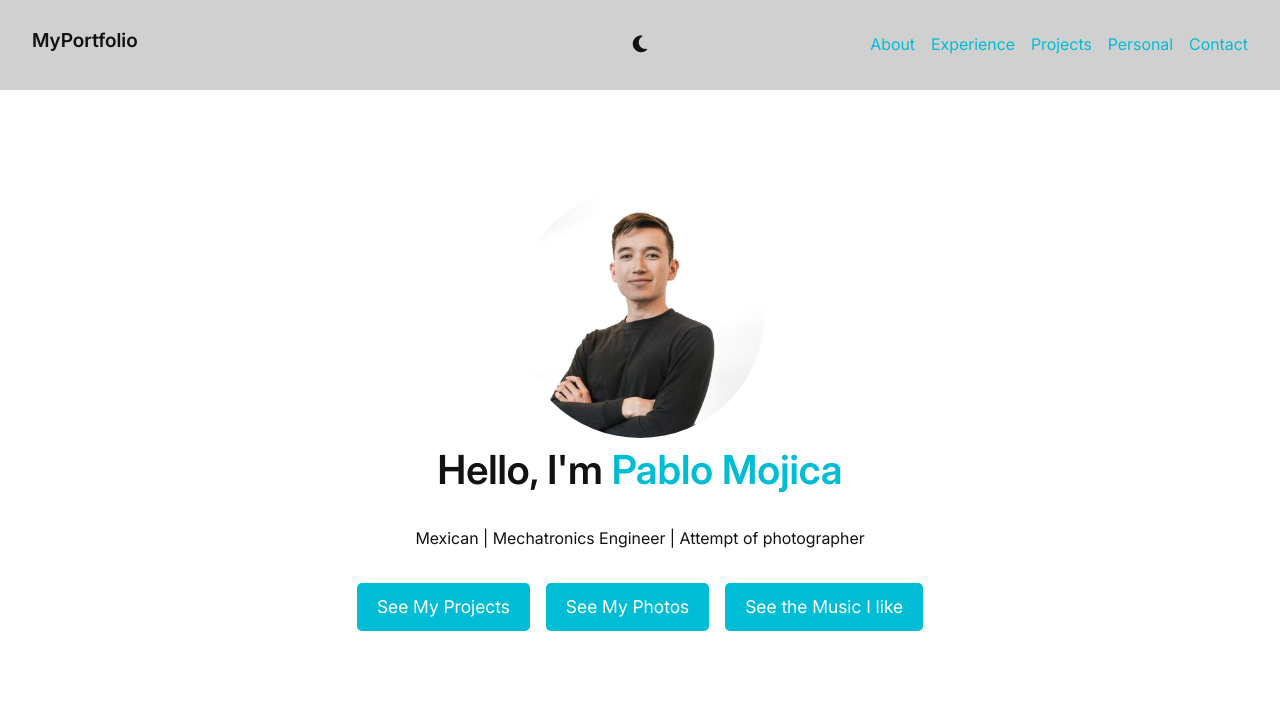
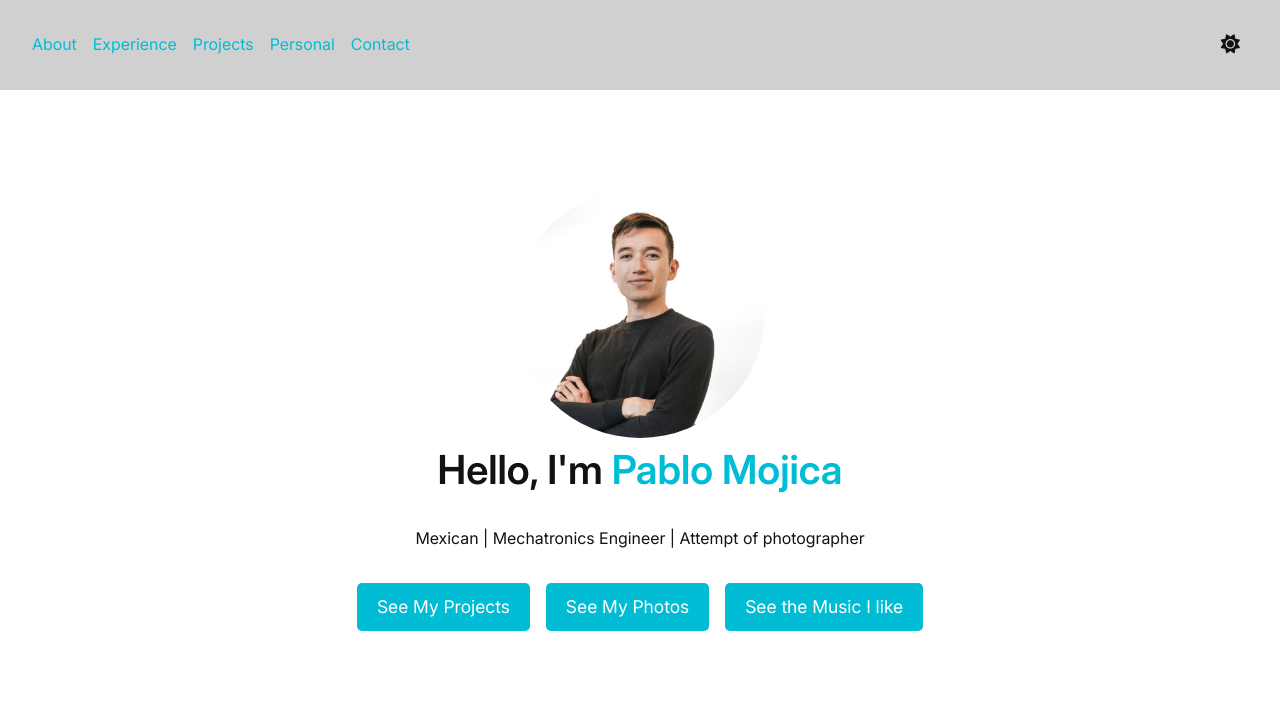
Before and after one commit to pabl0235/pabl0235, a plain HTML site: page index.html in a window 1280 px wide. Shown: the top 727 px of the page. Drawn offline with Linux system fonts and the light colour scheme.

Commit message:
Refactoring nav bar

```diff
--- a/index.html
+++ b/index.html
@@ -13,10 +13,6 @@
 <body>
   <!-- Navigation -->
     <nav class="navbar">
-      <h1 class="logo">MyPortfolio</h1>
-      <button id="theme-toggle" aria-label="Toggle dark/light mode">
-        <i class="fas fa-moon"></i>
-      </button>
       <!-- Menu Button (visible on mobile only) -->
       <button class="menu-btn" aria-label="Toggle Menu">
         <i class="fas fa-bars"></i>
@@ -28,6 +24,9 @@
         <li><a href="#personal">Personal</a></li>
         <li><a href="#contact">Contact</a></li>
       </ul>
+      <button id="theme-toggle" aria-label="Toggle dark/light mode">
+        <i class="fas fa-sun"></i>
+      </button>
     </nav>
 
 
--- a/script.js
+++ b/script.js
@@ -49,10 +49,10 @@ if (menuBtn && navLinks) {
     // Default to system preference
     if (window.matchMedia('(prefers-color-scheme: dark)').matches) {
       root.setAttribute('data-theme', 'dark');
+      toggleBtn.innerHTML = '<i class="fas fa-sun"></i>';
     }
   }
 
-  // Toggle theme
   toggleBtn.addEventListener('click', () => {
     const current = root.getAttribute('data-theme');
     const newTheme = current === 'dark' ? 'light' : 'dark';
--- a/style.css
+++ b/style.css
@@ -94,9 +94,9 @@ a:hover {
 
 /* Navbar */
 .navbar {
-  display: grid;
-  grid-template-columns: 1fr auto 1fr; /* left | center | right */
+  display: flex;
   align-items: center;
+  justify-content: space-between;
   padding: var(--spacing-md) var(--spacing-lg);
   background: var(--bg-secondary);
   position: sticky;
@@ -106,27 +106,41 @@ a:hover {
   transform: translateY(0);           /* Initial state: visible */
 }
 
-/* New CSS class for the hidden state */
+/* Mobile nav: hide links by default */
+.nav-links {
+  display: none;
+  flex-direction: column;
+  gap: 1rem;
+  position: absolute;
+  top: 60px;
+  left: 20px;
+  right: 20px;
+  background: var(--bg-secondary);
+  padding: 1rem;
+  border-radius: 8px;
+  margin-left: 0;
+  list-style: none;
+}
+
+/* Example hamburger (add a button in HTML) */
+.menu-btn {
+  display: block;
+  background: none;
+  border: none;
+  font-size: 1.8rem;
+  color: var(--primary-color);
+  cursor: pointer;
+  margin-right: 1rem;
+}
+
+/* Show nav links when active (add JS toggle) */
+.nav-links.active {
+  display: flex;
+}
+
 .navbar-hidden {
     /* Push the navbar up by 100% of its own height */
     transform: translateY(-100%);
-}
-
-.navbar .logo {
-  justify-self: start;
-  font-size: 1.2rem;
-  font-weight: 600;
-}
-
-.nav-links {
-  justify-self: end;
-  list-style: none;
-  display: flex;
-  gap: 20px;
-}
-
-.nav-links li {
-  display: inline;
 }
 
 #theme-toggle {
@@ -137,7 +151,7 @@ a:hover {
   color: var(--text-color); /* inherit theme color */
   display: flex;
   align-items: center;
-  justify-content: center;
+  justify-content: end;
   padding: 0.5rem;
   transition: color 0.3s ease;
 }
@@ -194,35 +208,6 @@ img, .profile-pic {
 .btn:hover {
   background: #0097a7;
 }
-
-/* Mobile nav: hide links by default */
-.nav-links {
-  display: none;
-  flex-direction: column;
-  gap: 1rem;
-  position: absolute;
-  top: 60px;
-  right: 20px;
-  background: var(--bg-secondary);
-  padding: 1rem;
-  border-radius: 8px;
-}
-
-/* Example hamburger (add a button in HTML) */
-.menu-btn {
-  display: block;
-  background: none;
-  border: none;
-  font-size: 1.8rem;
-  color: var(--primary-color);
-  cursor: pointer;
-}
-
-/* Show nav links when active (add JS toggle) */
-.nav-links.active {
-  display: flex;
-}
-
 
 /* Sections */
 .section {
```
